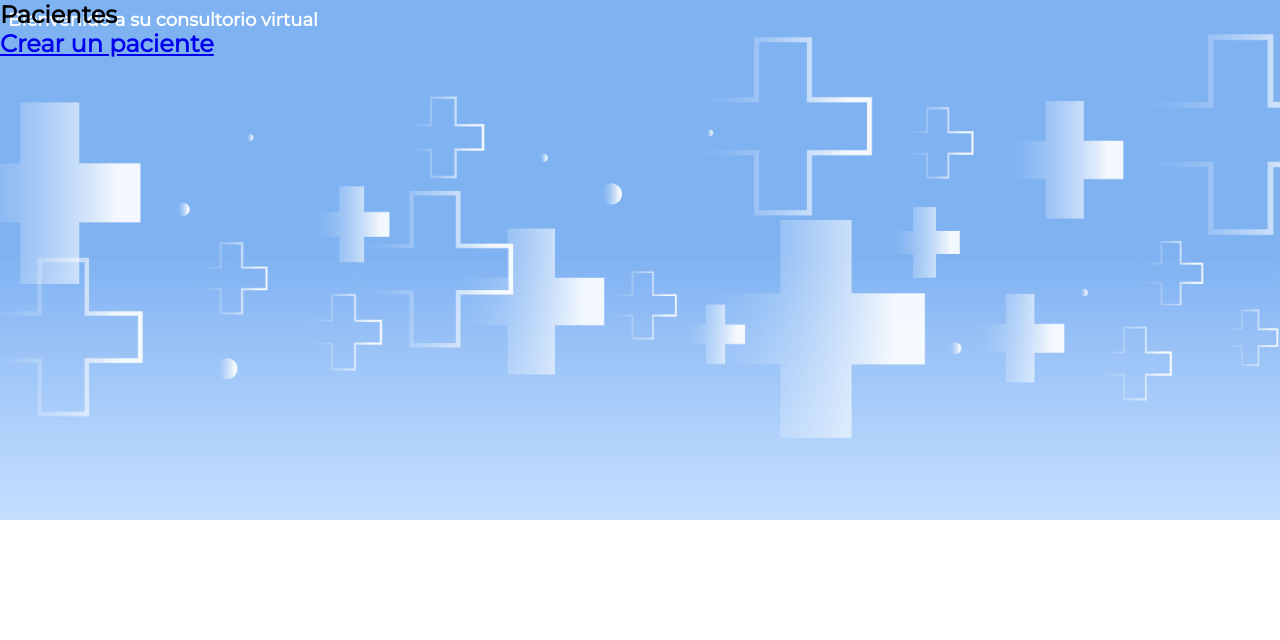
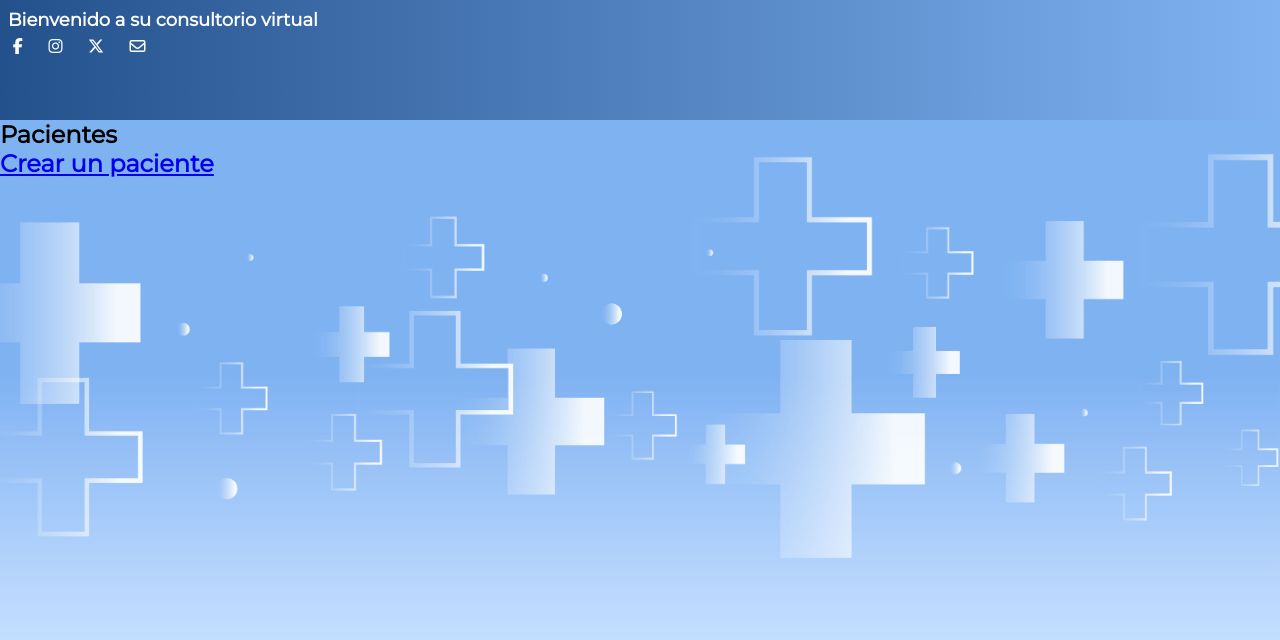
Before and after one commit to GuirinV/deploy_TP2_BACKEND, a Django app: page /paciente/ in a window 1280 px wide. Shown: the part 160-800 px from the top of the page. Run offline with Django 5.2, Linux system fonts and the light colour scheme; data that the repository does not hold is empty; some libraries are stand-ins or nearby versions.

Commit message:
PRUEBA FOOTER base_template

```diff
--- a/templates/base_template.html
+++ b/templates/base_template.html
@@ -55,5 +55,14 @@
       <h1>Bienvenido a su consultorio virtual</h1>
     </header>
 
+        <footer>
+      <section class="barra_inferior">
+        <a href="https://www.facebook.com/"><i class="fa-brands fa-facebook-f"></i></a>
+        <a href="https://www.instagram.com"><i class="fa-brands fa-instagram"></i></a>
+        <a href="https://twitter.com/"><i class="fa-brands fa-x-twitter"></i></a>
+        <a href="mailto:example@mail.com"><i class="fa-regular fa-envelope"></i></a>
+      </section>
+    </footer>
+
     {% block contenido %}
     {% endblock %}
```
